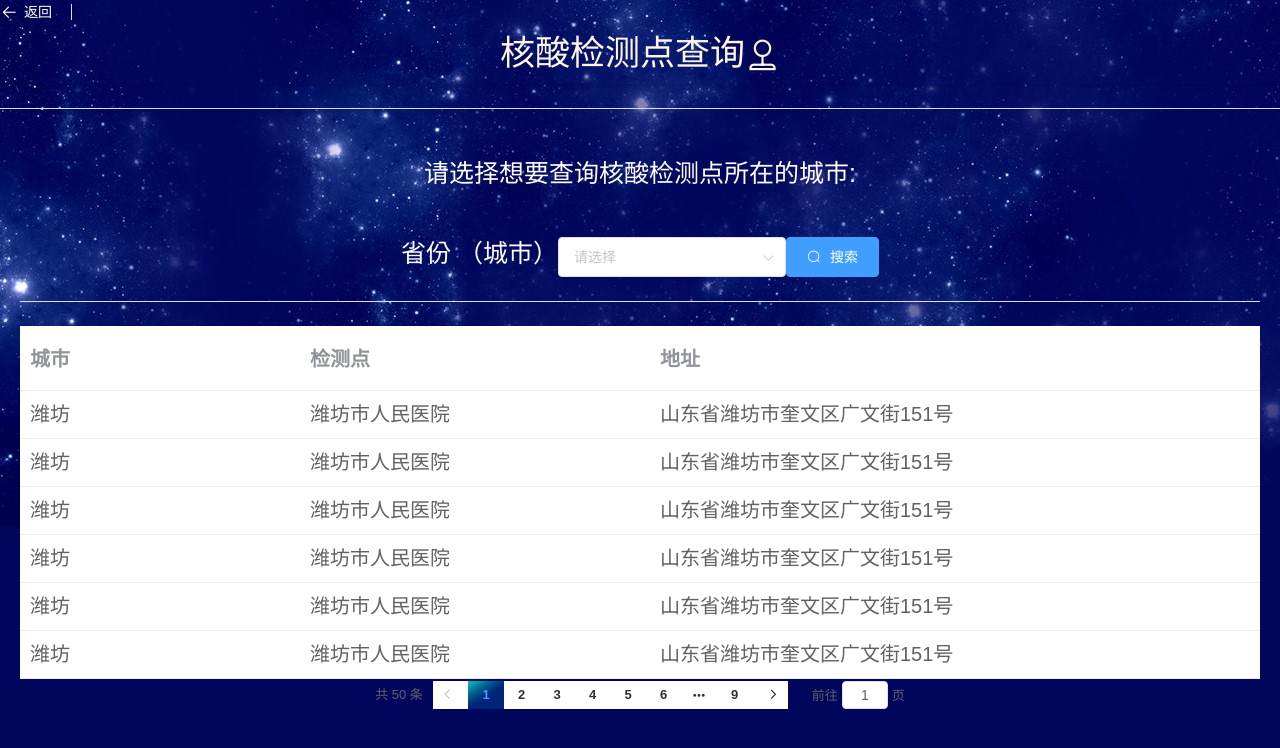
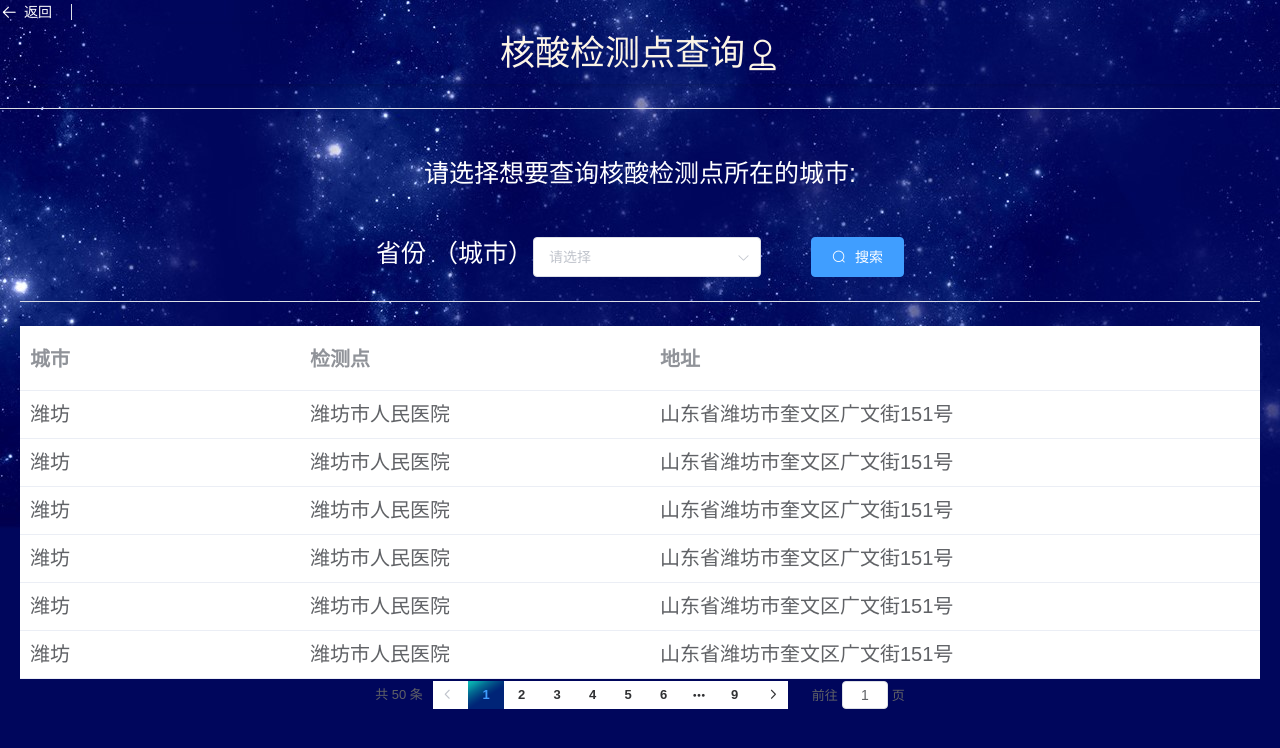
Before and after one commit to Jasonzzt/epidemic_frontend_new, a Vue app: page /#/coviddetect in a window 1280 px wide. Shown: the top 748 px of the page. Built offline with nearby package versions, Linux system fonts and the light colour scheme; what vue-jsonp would draw is missing.

Commit message:
8.19 11.00

```diff
--- a/src/views/CovidDetectPage.vue
+++ b/src/views/CovidDetectPage.vue
@@ -28,7 +28,7 @@
           v-model="value"
           :options="options"
           @change="handleChange"></el-cascader>
-      <el-button type="primary"  icon="el-icon-search" >   搜索</el-button>
+      <el-button type="primary"  icon="el-icon-search" style="margin-left: 50px">   搜索</el-button>
 <!--      <ul class="infinite-list" v-infinite-scroll="load" style="overflow:auto">-->
 <!--        <li v-for="i in count" class="infinite-list-item">{{ i }}</li>-->
 <!--      </ul>-->
```
